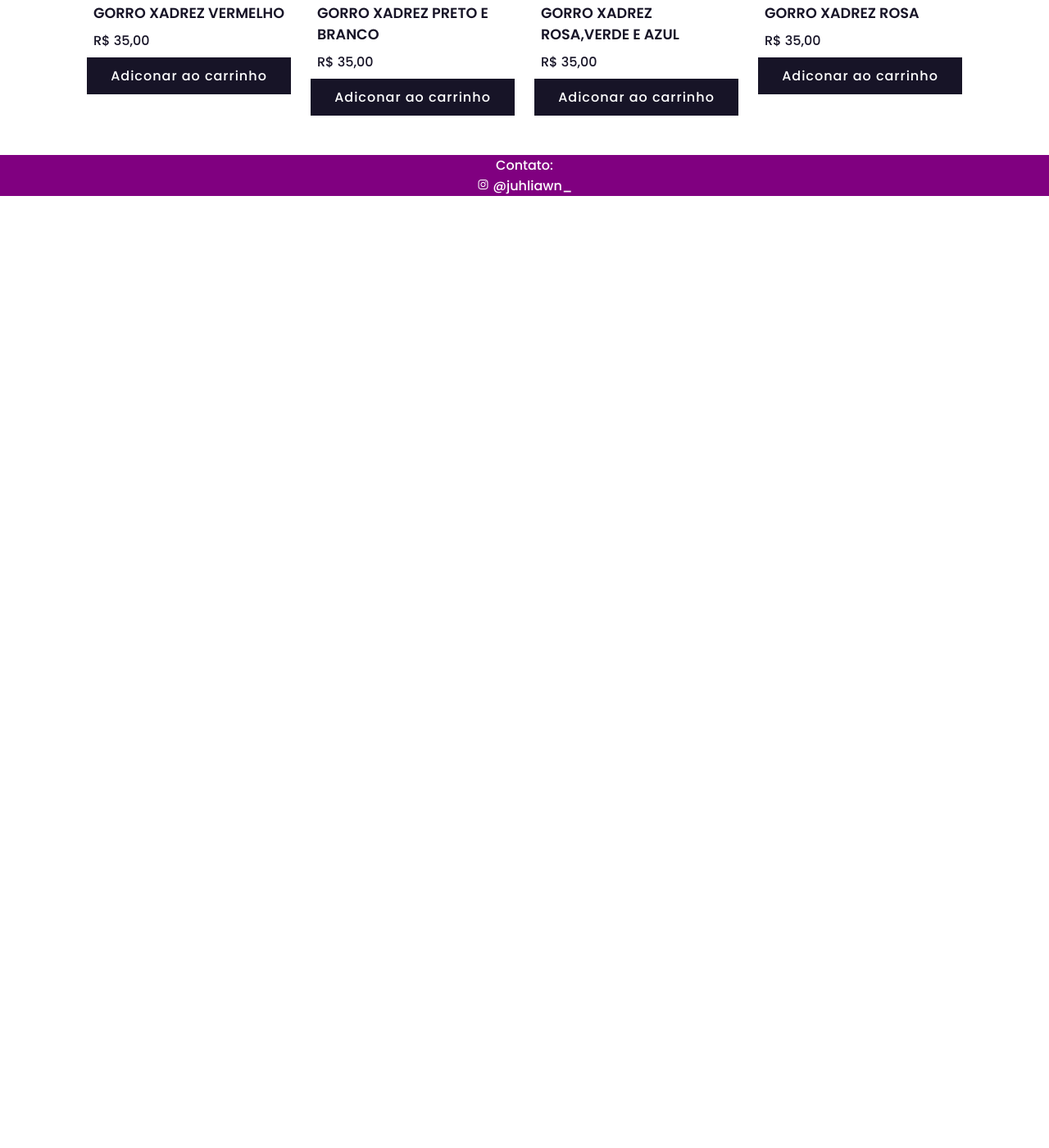
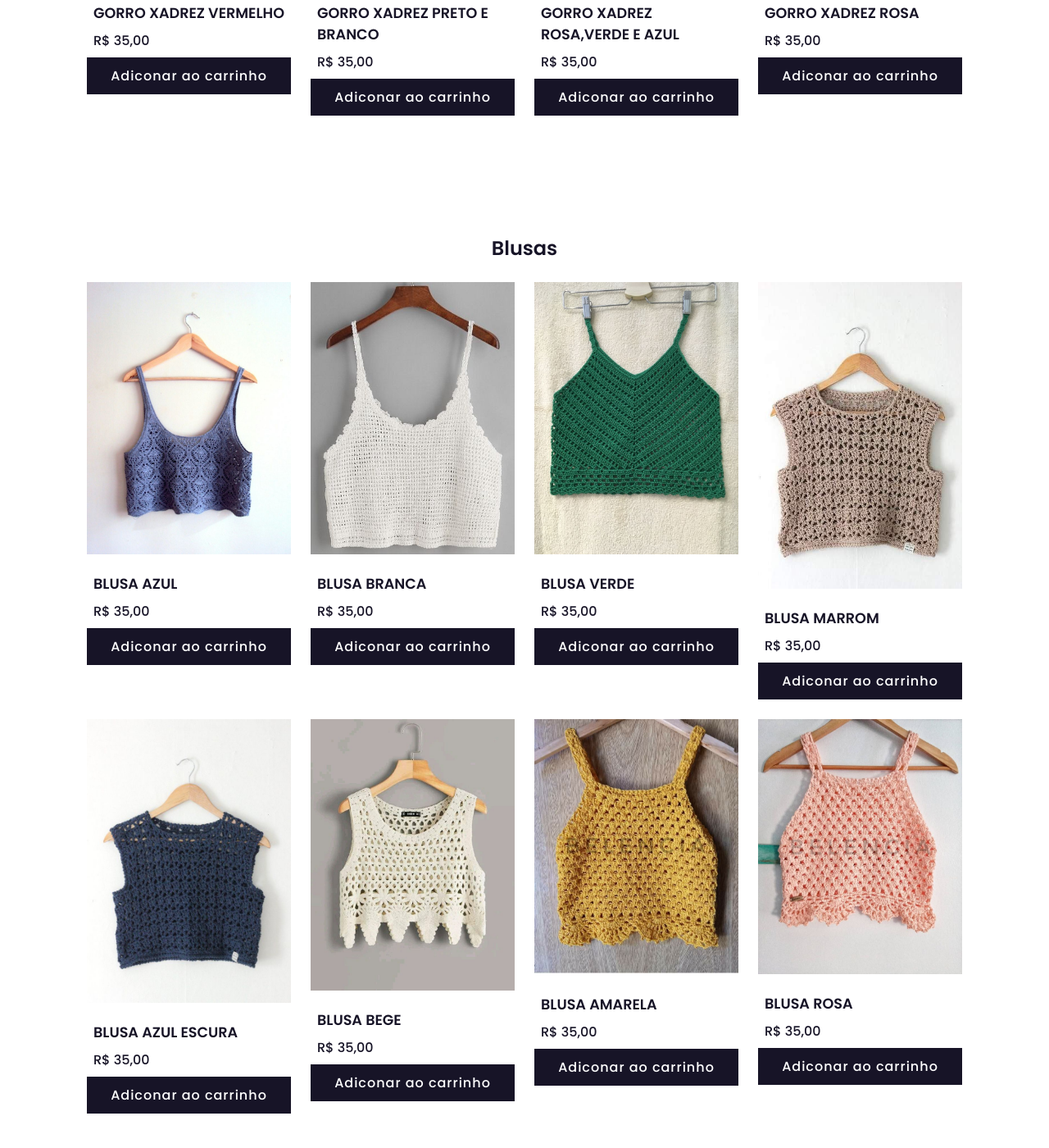
Before and after one commit to BrunoLopes10/LojinhaDaGalter, a plain HTML site: page index.html in a window 1280 px wide. Shown: the part 2160-3560 px from the top of the page at 82% size. Before the commit the page ends 2399 px from the top, so only its background shows below. Drawn offline with nearby package versions, Linux system fonts and the light colour scheme.

Commit message:
Adição de blusas
Foi adicionado blusas porem ainda não estão no mesmo alinhamento...

```diff
--- a/index.html
+++ b/index.html
@@ -184,6 +184,71 @@
             </div>
     </div>
 
+<!--Blusas-->
+    <div class="container">
+        <section class="shop shop-blusas">
+            <h2 class="section-title">Blusas</h2>
+            <!--Conteudo-->
+            <div class="shop-content">
+                <!--Caixa 1-->
+                <div class="product-box">
+                    <img src="img/CamisaA.jpg" alt="" class="product-img">
+                    <h2 class="product-title"> BLUSA AZUL</h2>
+                    <span class="price">R$ 35,00</span>
+                    <a class="add-to-cart">Adiconar ao carrinho</a>
+
+                </div>
+                <!--Caixa 2-->
+                <div class="product-box">
+                    <img src="img/CamisaB.jpg" alt="" class="product-img">
+                    <h2 class="product-title">BLUSA BRANCA</h2>
+                    <span class="price">R$ 35,00</span>
+                    <a class="add-to-cart">Adiconar ao carrinho</a>
+                </div>
+                <!--Caixa 3-->
+                <div class="product-box">
+                    <img src="img/CamisaVerde.jpg" alt="" class="product-img">
+                    <h2 class="product-title">BLUSA VERDE</h2>
+                    <span class="price">R$ 35,00</span>
+                    <a class="add-to-cart">Adiconar ao carrinho</a>
+                </div>
+                <!--Caixa 4-->
+                <div class="product-box">
+                    <img src="img/CamisaM.jpg" alt="" class="product-img">
+                    <h2 class="product-title">BLUSA MARROM</h2>
+                    <span class="price">R$ 35,00</span>
+                    <a class="add-to-cart">Adiconar ao carrinho</a>
+                </div>
+                <!--Caixa 5-->
+                <div class="product-box">
+                    <img src="img/CamisaAE.jpg " alt="" class="product-img">
+                    <h2 class="product-title">BLUSA AZUL ESCURA</h2>
+                    <span class="price">R$ 35,00</span>
+                    <a class="add-to-cart">Adiconar ao carrinho</a>
+                </div>
+                <!--Caixa 6-->
+                <div class="product-box">
+                    <img src="img/CamisaBG.jpg" alt="" class="product-img">
+                    <h2 class="product-title">BLUSA BEGE</h2>
+                    <span class="price">R$ 35,00</span>
+                    <a class="add-to-cart">Adiconar ao carrinho</a>
+                </div>
+                <!--Caixa 6-->
+                <div class="product-box">
+                    <img src="img/CamisaAM.jpg" alt="" class="product-img">
+                    <h2 class="product-title">BLUSA AMARELA</h2>
+                    <span class="price">R$ 35,00</span>
+                    <a class="add-to-cart">Adiconar ao carrinho</a>
+                </div>
+                <!--Caixa 6-->
+                <div class="product-box">
+                    <img src="img/CamisaR.jpg" alt="" class="product-img">
+                    <h2 class="product-title">BLUSA ROSA</h2>
+                    <span class="price">R$ 35,00</span>
+                    <a class="add-to-cart">Adiconar ao carrinho</a>
+                </div>
+            </div>
+    </div>
     </section>
     <!--Link do JS-->
     <script src="js/main.js"></script>
```
Also changed, not shown: img/CamisaA.jpg (added), img/CamisaAE.jpg (added), img/CamisaAM.jpg (added), img/CamisaB.jpg (added), img/CamisaBG.jpg (added), img/CamisaM.jpg (added), img/CamisaR.jpg (added), img/CamisaV.jpg (added), img/CamisaVerde.jpg (added).
